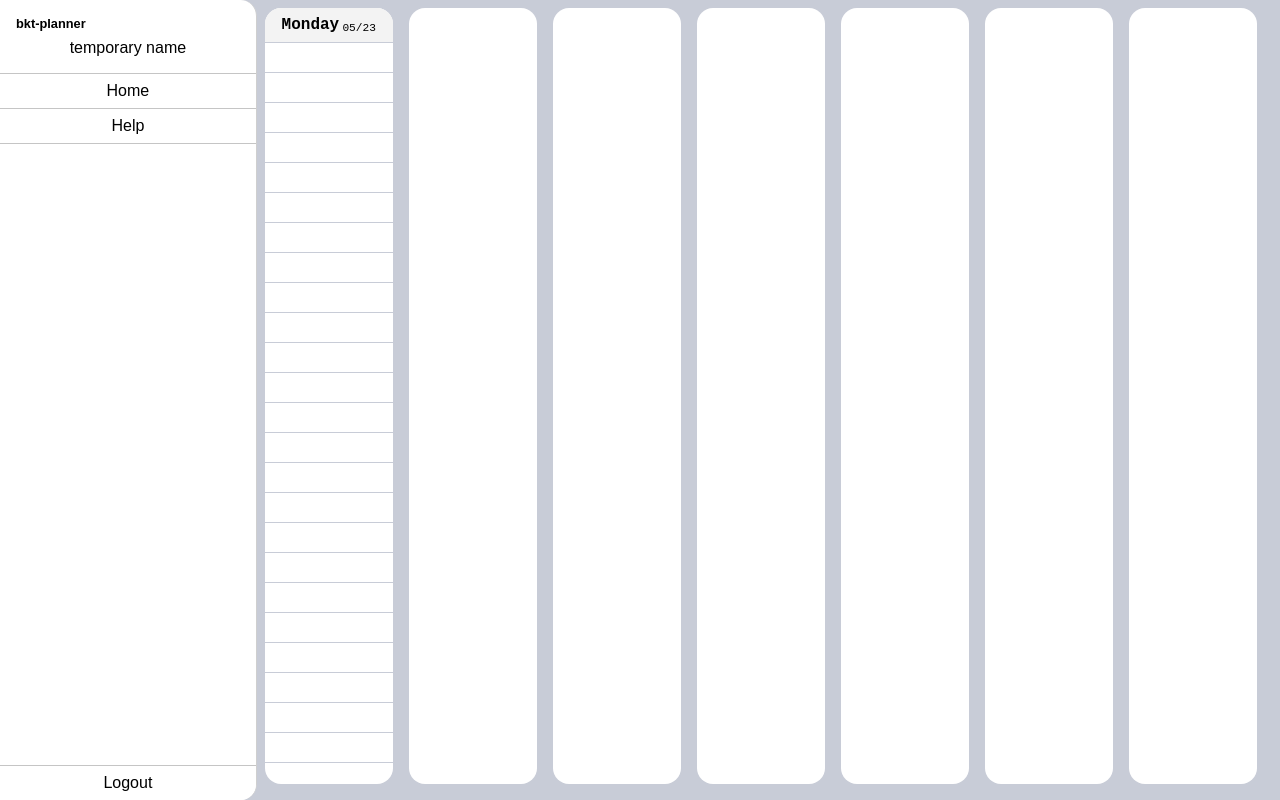
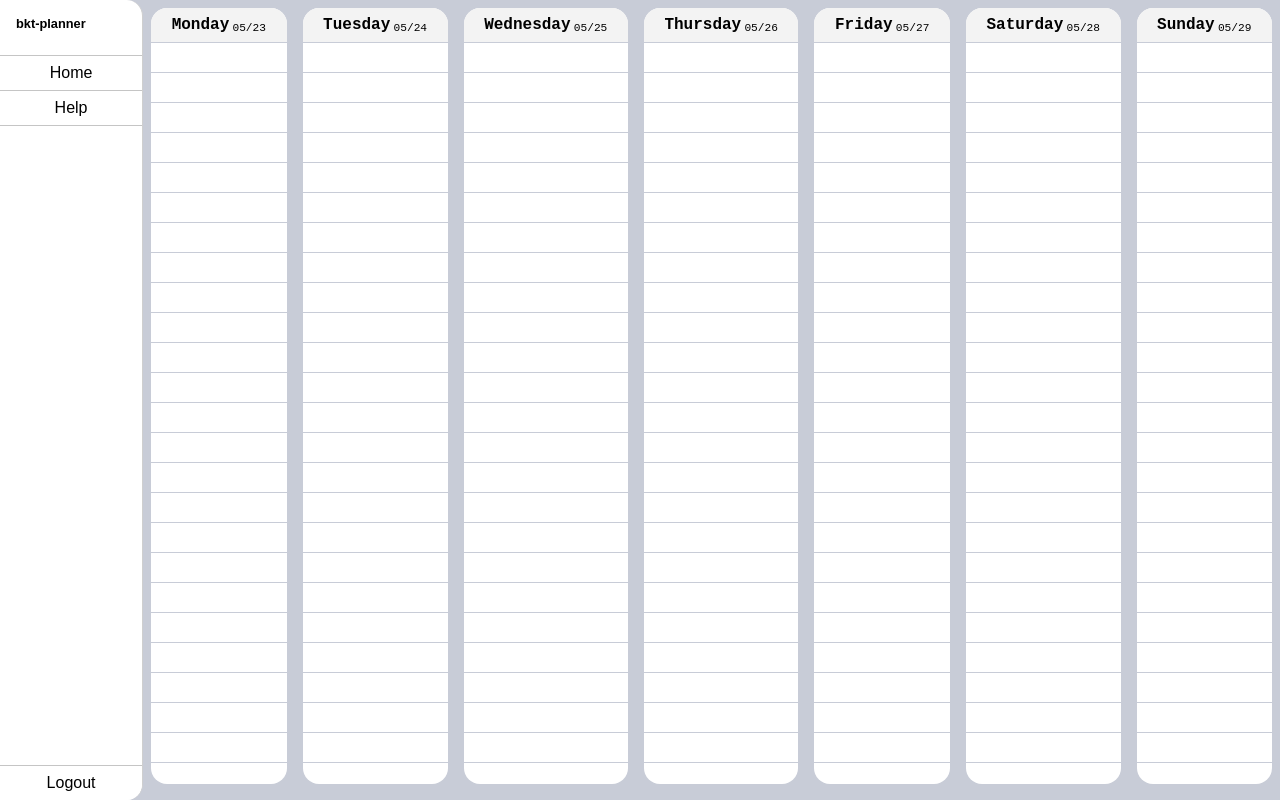
Before and after one commit to maze-designs/bkt-planner, a PHP site: page /dashboard/index.php in a window 1280 px wide. Run offline with PHP 8.4, Linux system fonts and the light colour scheme.

Commit message:
frontend does stuff now

```diff
--- a/backend/frontend/dashboard/index.js
+++ b/backend/frontend/dashboard/index.js
@@ -1,5 +1,10 @@
 const apiUrl = 'http://localhost:6969/api/v1';
-const xhr = new XMLHttpRequest();
+
+const q = document.querySelector.bind(document)
+const dq = (selector1, selector2) => { // dual queryselector
+    return document.querySelector(selector1).querySelector(selector2)
+}
+let records
 
 const session = {
     sessionid: localStorage.getItem('token'),
@@ -25,5 +30,56 @@
 
 const checkSession = async () => {
     console.log(await getApi('/users/checkSession', session, null))
+    //TODO: check validity
 }
+
+const getRecords = async () => {
+    return await getApi('/records', session, null)
+}
+
+const drawCalendar = async () => {
+    const dayStart = 8
+    const dayEnd = 20
+
+    const dayLength = dayEnd - dayStart
+    const hourWidthPx = (q(".timeline").clientHeight / dayLength)
+
+    console.log(records)
+    today = new Date()
+
+    document.documentElement.style.setProperty('--pattern-size', `${hourWidthPx}px ${hourWidthPx}px`)
+    records.forEach(record => {
+        const startDate = new Date(record.data.startDate * 1000) //TODO: check if milis
+        const endDate = new Date(record.data.endDate * 1000)
+        const name = record.data.name
+
+        const startHour = startDate.getHours()
+        const startMinutePercent = startDate.getMinutes() / 60
+        const endHour = endDate.getHours()
+        const endMinutePercent = endDate.getMinutes() / 60
+        console.log(startHour, startMinutePercent, endHour, endMinutePercent)
+        const top = (startHour + startMinutePercent - dayStart) * hourWidthPx
+        const height = ((endHour + endMinutePercent) - (startHour + startMinutePercent)) * hourWidthPx
+
+        let el = document.createElement('div')
+        el.className = 'calendar-item'
+        el.innerHTML = `<span class="startDate">${startDate.toLocaleTimeString()}</span>`
+        el.innerHTML += `<span class="endDate">${endDate.toLocaleTimeString()}</span>`
+        el.style.position = 'absolute'
+        el.style.top = top + 'px'
+        console.log(height)
+        el.style.height = height + 'px'
+        dq("#day1", ".timeline").appendChild(el) // TODO: get day
+    })
+}
+
+const drawRibbon = async () => {
+    q('#username').innerHTML = session.user // TODO: limit username length
+}
+
+document.addEventListener('DOMContentLoaded', async () => {
 checkSession()
+drawRibbon()
+records = await getRecords()
+drawCalendar()
+})
--- a/backend/frontend/dashboard/index.php
+++ b/backend/frontend/dashboard/index.php
@@ -6,7 +6,7 @@
     <meta name="viewport" content="width=device-width, initial-scale=1.0">
     <title>Document</title>
 <link rel="stylesheet" href="./style.css">
-<script src="./index.js"></script>
+<script src="./index.js" defer></script>
 </head>
 <body>
     <div id="ribbon">
@@ -40,12 +40,54 @@
             <div class="hr-100pc"></div>
             <div class="timeline"></div>
         </div>
-        <div class="day" id="day2"></div>
-        <div class="day" id="day3"></div>
-        <div class="day" id="day4"></div>
-        <div class="day" id="day5"></div>
-        <div class="day" id="day6"></div>
-        <div class="day" id="day7"></div>
+        <div class="day" id="day2">
+            <div class="day-header">
+                <span class="day-name">Tuesday</span>
+                <span class="day-date">05/24</span>
+            </div>
+            <div class="hr-100pc"></div>
+            <div class="timeline"></div>
+        </div>
+        <div class="day" id="day3">
+            <div class="day-header">
+                <span class="day-name">Wednesday</span>
+                <span class="day-date">05/25</span>
+            </div>
+            <div class="hr-100pc"></div>
+            <div class="timeline"></div>
+        </div>
+        <div class="day" id="day4">
+            <div class="day-header">
+                <span class="day-name">Thursday</span>
+                <span class="day-date">05/26</span>
+            </div>
+            <div class="hr-100pc"></div>
+            <div class="timeline"></div>
+        </div>
+        <div class="day" id="day5">
+            <div class="day-header">
+                <span class="day-name">Friday</span>
+                <span class="day-date">05/27</span>
+            </div>
+            <div class="hr-100pc"></div>
+            <div class="timeline"></div>
+        </div>
+        <div class="day" id="day6">
+            <div class="day-header">
+                <span class="day-name">Saturday</span>
+                <span class="day-date">05/28</span>
+            </div>
+            <div class="hr-100pc"></div>
+            <div class="timeline"></div>
+        </div>
+        <div class="day" id="day7">
+            <div class="day-header">
+                <span class="day-name">Sunday</span>
+                <span class="day-date">05/29</span>
+            </div>
+            <div class="hr-100pc"></div>
+            <div class="timeline"></div>
+        </div>
     </div>
 </body>
 </html>
--- a/backend/frontend/dashboard/style.css
+++ b/backend/frontend/dashboard/style.css
@@ -1,3 +1,7 @@
+:root {
+  --pattern-size: 30px 30px;
+}
+
 html,
 body {
   width: 100%;
@@ -13,7 +17,7 @@
 
 
 #ribbon {
-  width: 20vw;
+  width: 10rem;
   height: 100%;
   display: flex;
   flex-direction: column;
@@ -67,7 +71,8 @@
 
 
 #calendar {
-  width: 80vw;
+  /* width: calc(100vw - 20rem); TODO: adjust for minimized ribbon */
+  width: 100vw;
   height: 100%;
   display: flex;
   flex-direction: row;
@@ -78,7 +83,7 @@
 .weekly .day {
   margin: 0.5rem;
   min-width: 8rem;
-  max-width: auto;
+  flex-grow: 1;
   height: calc(100% - 1.5rem);
   border-radius: 1rem;
   display: flex;
@@ -111,10 +116,25 @@
   width: 100%;
   height: 100%;
   background-image: repeating-linear-gradient(0deg, #C8CCD7, #C8CCD7 1px, transparent 0px, transparent);
-  background-size: 30px 30px; /* TODO: set dynamically */
+  background-size: var(--pattern-size); /* TODO: set dynamically */
+  position: relative;
 }
 
-
+.weekly .day .timeline .calendar-item {
+  display: flex;
+  flex-direction: column;
+  justify-content: space-between;
+  font-size: 0.8rem;
+  width: 100%;
+  background-color: rgba(255, 115, 115, 0.535);
+  border: 1px solid #C8CCD7;
+  /* left: 50%;
+  transform: translateX(-50%); */
+}
+.weekly .day .timeline .calendar-item * {
+  padding-left: 0.5rem;
+  padding-right: 0.5rem;
+}
 
 .hr-100pc {
   width: 100%;
```
Also changed, not shown: backend/frontend/dashboard/index.html (+49 -7 lines), backend/src/getRecord.ts (+28 -9 lines).
